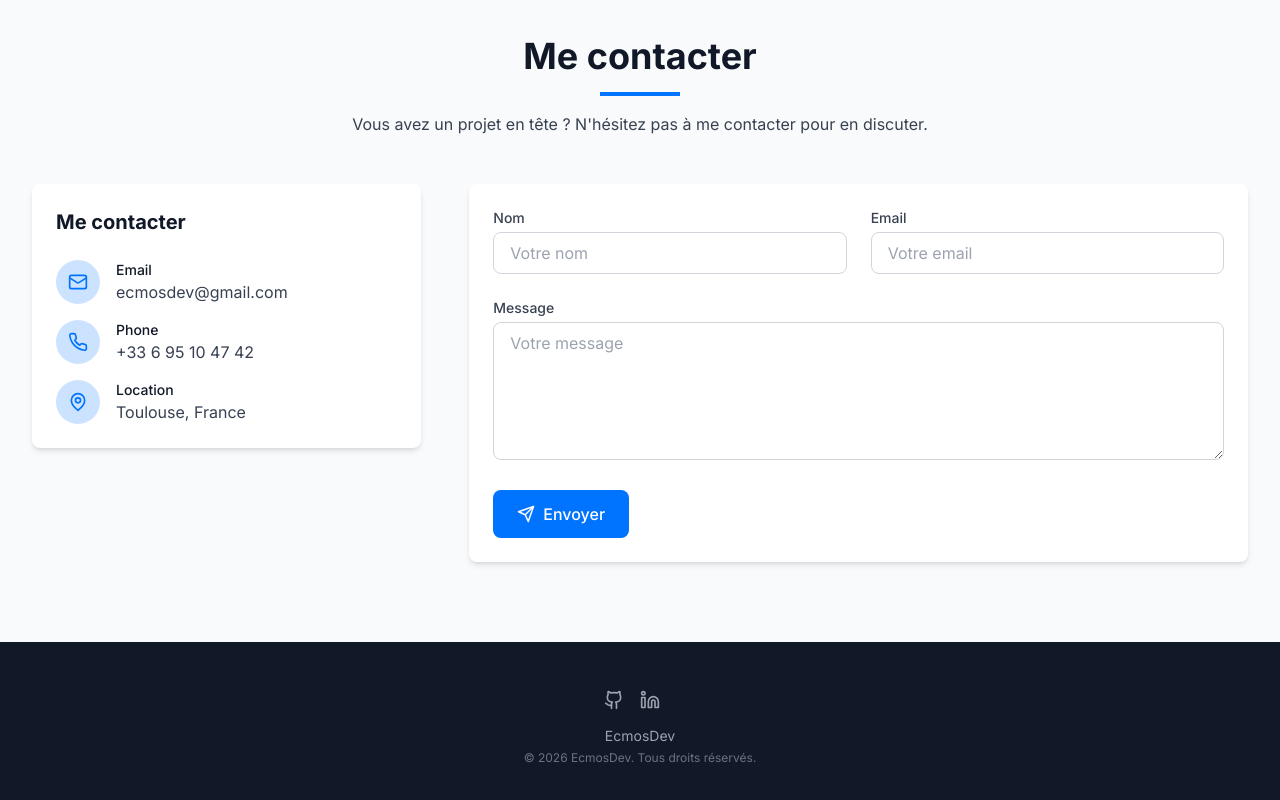
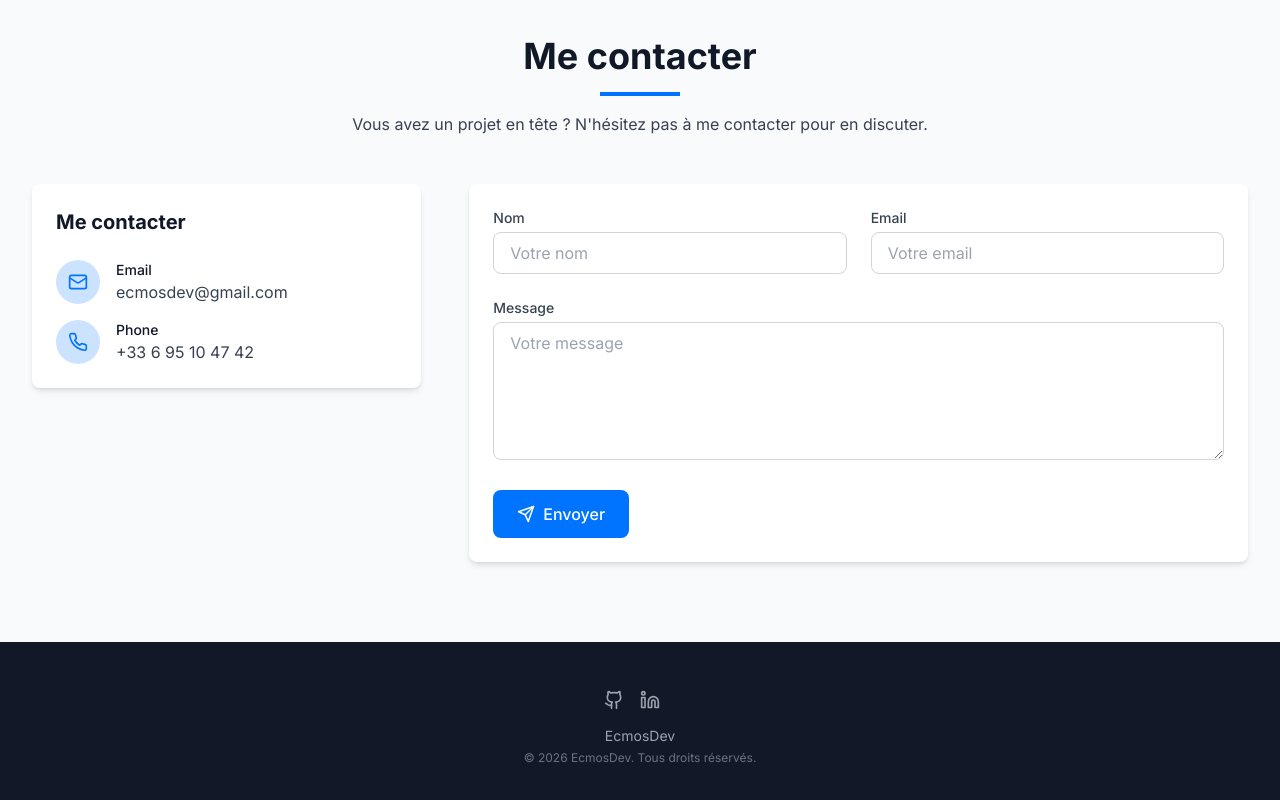
Before and after one commit to Ecmosplasmidou/portfolio_2025, a React (Vite) app: page / in a window 1280 px wide. Shown: the part 3292-4092 px from the top of the page. Built offline with nearby package versions, Linux system fonts and the light colour scheme.

Commit message:
new commit for new cv

```diff
--- a/src/components/Contact.tsx
+++ b/src/components/Contact.tsx
@@ -112,18 +112,6 @@ const Contact: React.FC = () => {
                       Phone
                     </h4>
                     <p className="text-gray-700 dark:text-gray-300">+33 6 95 10 47 42</p>
-                  </div>
-                </div>
-
-                <div className="flex items-start">
-                  <div className="flex-shrink-0 bg-primary-100 dark:bg-primary-900/30 p-3 rounded-full">
-                    <MapPin size={20} className="text-primary-500" />
-                  </div>
-                  <div className="ml-4">
-                    <h4 className="text-sm font-medium text-gray-900 dark:text-white">
-                      Location
-                    </h4>
-                    <p className="text-gray-700 dark:text-gray-300">Toulouse, France</p>
                   </div>
                 </div>
               </div>
--- a/src/components/Hero.tsx
+++ b/src/components/Hero.tsx
@@ -37,7 +37,7 @@ const Hero: React.FC = () => {
                 {t('contactMe')}
               </a>
               <a
-                href="https://www.dropbox.com/scl/fi/zuq5ed42jhmif38ohp6ye/CV_portfolio.pdf?rlkey=he8n7f8elqiuqjogn2yss6vjl&st=xs3h0fb1&raw=1"
+                href="https://www.dropbox.com/scl/fi/nwhf0l4924jr8q7vwnkyf/cv_mahadawoo_cassam_mds_dev_fs_2.0.pdf?rlkey=cidl1o0bl81c5f86fymtnz135&st=9jdgfzb3&raw=1"
                 className="px-6 py-3 border border-primary-500 text-primary-500 hover:bg-primary-50 dark:hover:bg-primary-900/20 font-medium rounded-lg transition-colors text-center"
               >
                 {t('downloadCV')}
```
